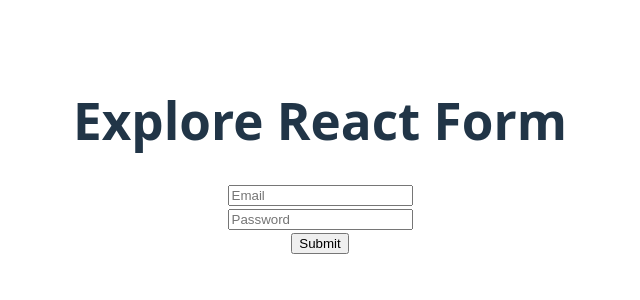
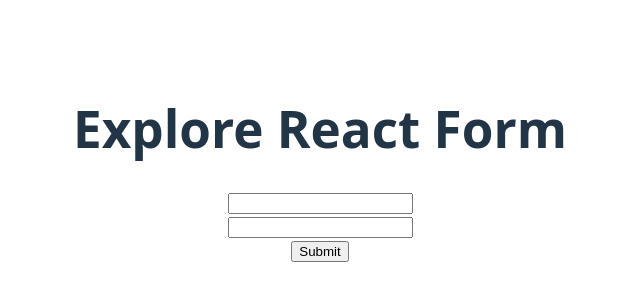
Before and after one commit to Al-Amin018555/react-router-v7-part-2, a React (Vite) app: page / in a window 1280 px wide. Shown: the part 236-536 px from the top of the page, without its empty margins (320-960 px from the left). Built offline with nearby package versions, Linux system fonts and the light colour scheme.

Commit message:
learnt uncontrolled data collection using useRef()

```diff
--- a/src/App.jsx
+++ b/src/App.jsx
@@ -2,6 +2,7 @@
 import ControlledField from './components/ControlledField/ControlledField'
 import FormAction from './components/FormAction/FormAction'
 import SimpleForm from './components/SimpleForm/SimpleForm'
+import UnControlledField from './components/UnControlledField/UnControlledField'
 
 function App() {
   return (
@@ -9,7 +10,8 @@
       <h1>Explore React Form</h1>
       {/* <SimpleForm></SimpleForm> */}
       {/* <FormAction></FormAction> */}
-      <ControlledField></ControlledField>
+      {/* <ControlledField></ControlledField> */}
+      <UnControlledField></UnControlledField>
     </div>
   )
 }
--- a/src/__get__form__data.js
+++ b/src/__get__form__data.js
@@ -13,4 +13,5 @@
     phone: '',
  })
 
+ *5 uncnontrolled data collection using useRef()
  */
--- /dev/null
+++ b/src/components/UnControlledField/UnControlledField.jsx
@@ -0,0 +1,25 @@
+import { useRef } from "react";
+
+const UnControlledField = () => {
+    const emailRef = useRef('');
+    const passwordRef = useRef('');
+
+    const handleSubmit = e => {
+        e.preventDefault();
+        console.log(emailRef.current.value);
+        console.log(passwordRef.current.value);
+    }
+    return (
+        <div>
+            <form onSubmit={handleSubmit}>
+                <input ref={emailRef} type="email" />
+                <br />
+                <input ref={passwordRef} type="password" />
+                <br />
+                <input type="submit" value="Submit" />
+            </form>
+        </div>
+    );
+};
+
+export default UnControlledField;
```
